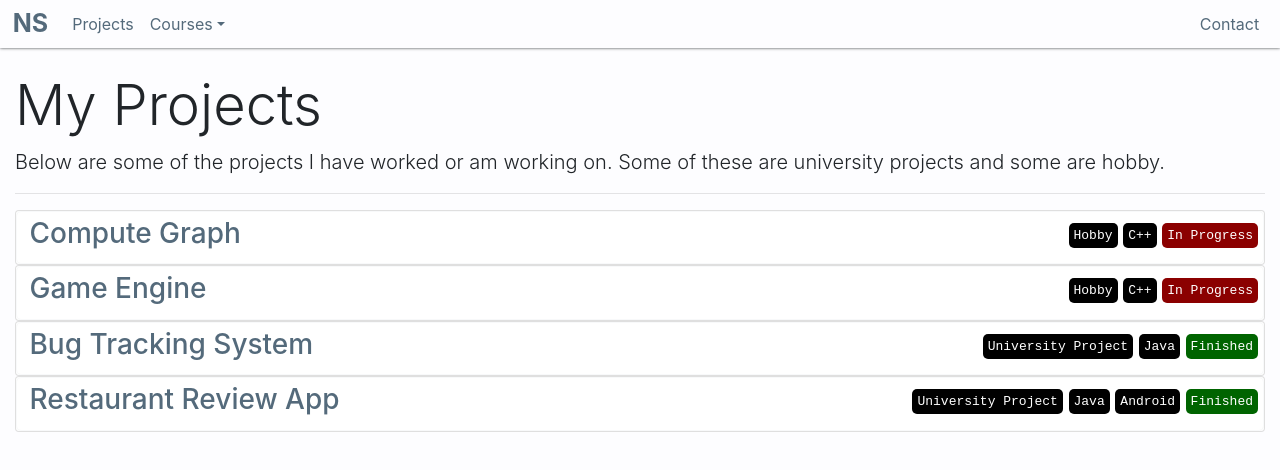
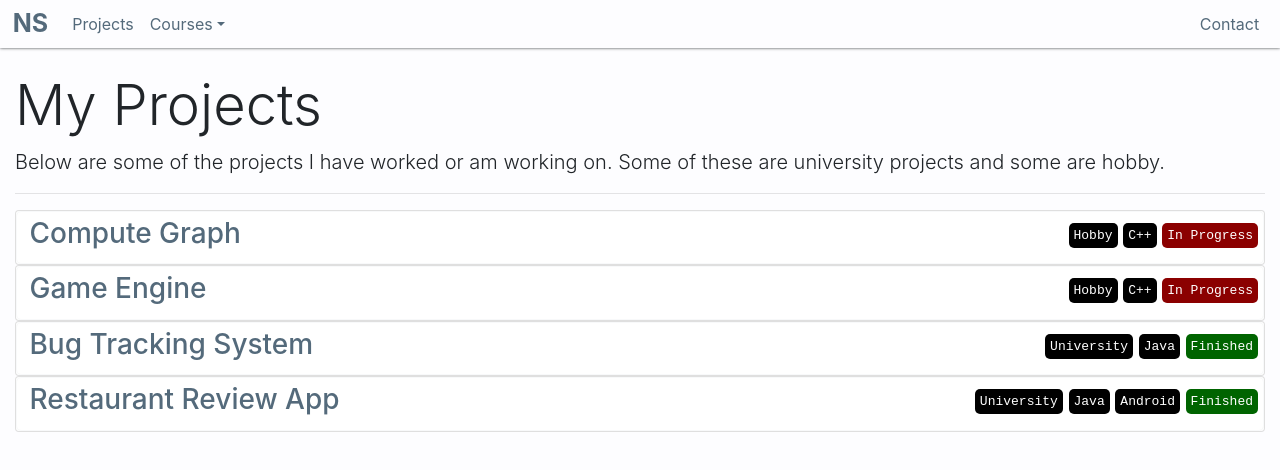
Before and after one commit to NarinderS/NarinderS.github.io, a plain HTML site: page projects.html in a window 1280 px wide. Drawn offline with nearby package versions, Linux system fonts and the light colour scheme.

Commit message:
university instead of university project

```diff
--- a/projects.html
+++ b/projects.html
@@ -134,7 +134,7 @@
                                 <h3>Bug Tracking System</h3>
                             </div>
                             <div class="col-sm text-right">
-                                <span class="project-tag">University Project</span>
+                                <span class="project-tag">University</span>
                                 <span class="project-tag">Java</span>
                                 <span class="project-tag project-finished">Finished</span>
                             </div>
@@ -163,7 +163,7 @@
                                 <h3>Restaurant Review App</h3>
                             </div>
                             <div class="col-sm text-right">
-                                <span class="project-tag">University Project</span>
+                                <span class="project-tag">University</span>
                                 <span class="project-tag">Java</span>
                                 <span class="project-tag">Android</span>
                                 <span class="project-tag project-finished">Finished</span>
```
